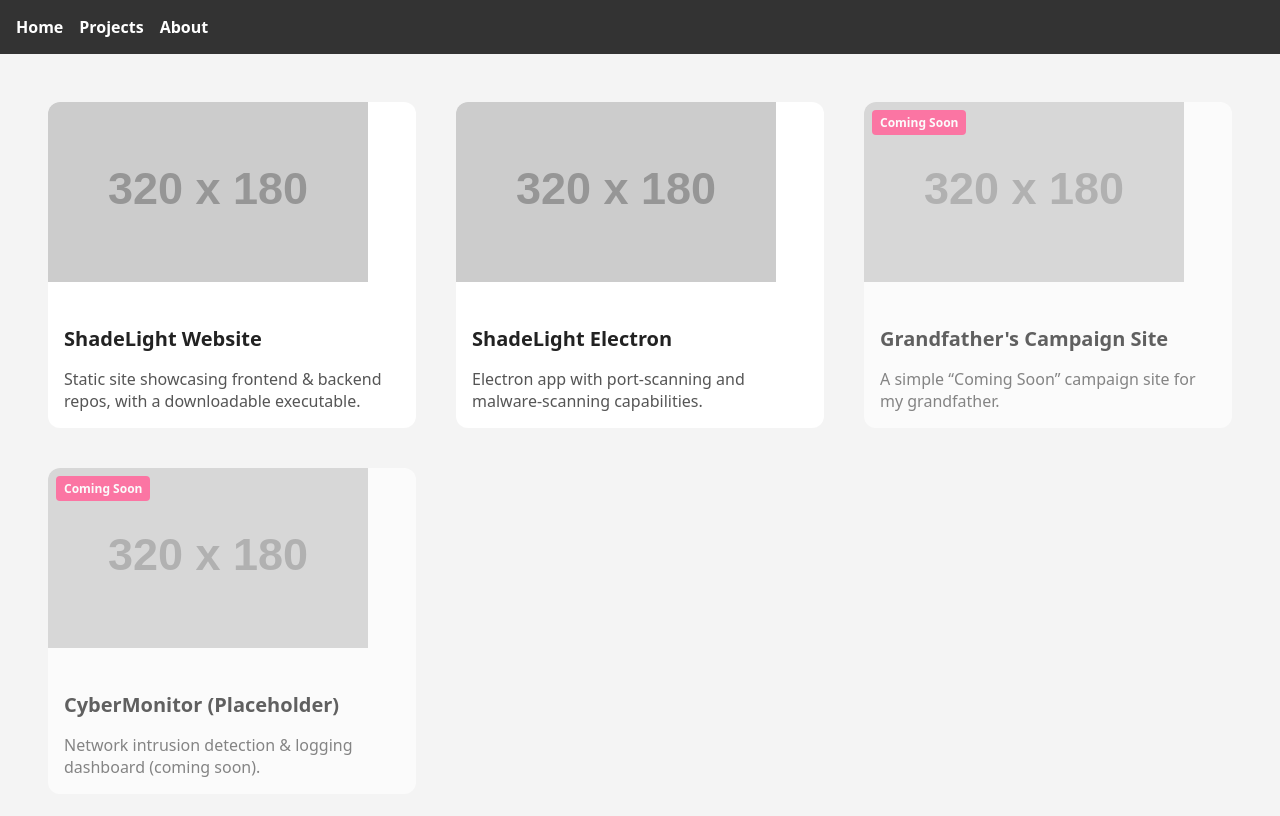
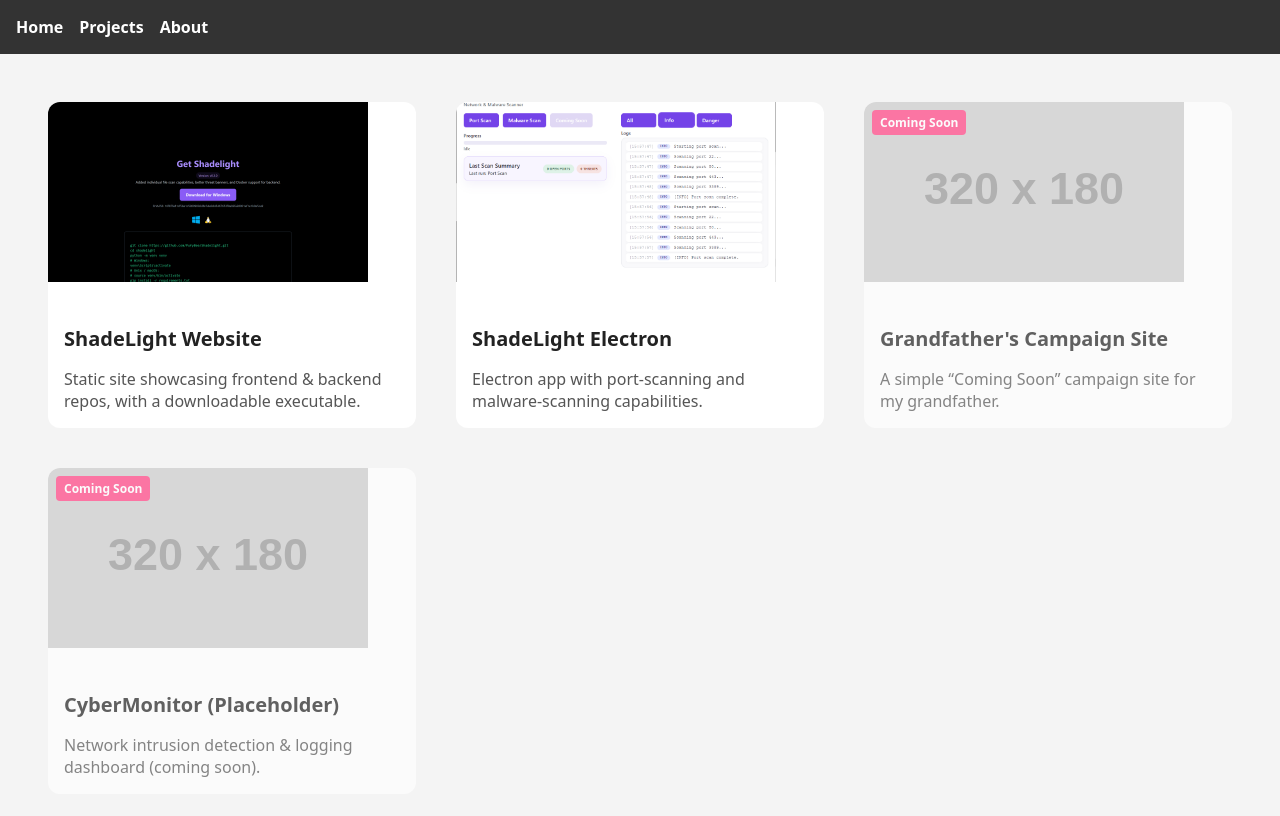
Before and after one commit to PufyBee/SamsWebsite, a Next.js app: page /projects in a window 1280 px wide. Shown: the top 816 px of the page. Built offline with nearby package versions, Linux system fonts and the light colour scheme.

Commit message:
feat: use local screenshots for shadelight cards

```diff
--- a/pages/projects.js
+++ b/pages/projects.js
@@ -9,14 +9,14 @@ const projects = [
     description:
       'Static site showcasing frontend & backend repos, with a downloadable executable.',
     url: 'https://pufybee.github.io/ShadelightSite/',
-    thumb: 'https://via.placeholder.com/320x180?text=ShadeLight+Site',
+    thumb: '/images/shadelight-site.png',
   },
   {
     title: 'ShadeLight Electron',
     description:
       'Electron app with port-scanning and malware-scanning capabilities.',
     url: 'https://github.com/PufyBee/Shadelight-electron',
-    thumb: 'https://via.placeholder.com/320x180?text=ShadeLight+App',
+    thumb: '/images/shadelight-app.png',
   },
   {
     title: `Grandfather's Campaign Site`,
```
